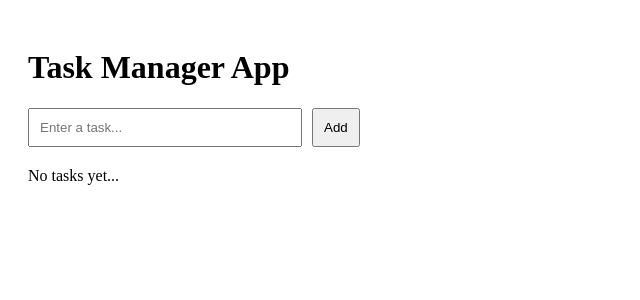
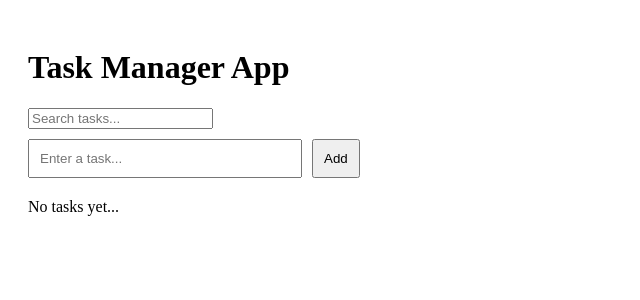
Before and after one commit to Pawina85/task-manager, a React (Vite) app: page / in a window 1280 px wide. Shown: the top 300 px of the page, without its empty margins (0-640 px from the left). Built offline with nearby package versions, Linux system fonts and the light colour scheme.

Commit message:
Search bar

```diff
--- a/src/App.jsx
+++ b/src/App.jsx
@@ -5,6 +5,8 @@ import TaskList from "./components/TaskList";
 export default function App() {
   const [tasks, setTasks] = useState([]);
   const [loaded, setLoaded] = useState(false);
+  const [filter, setFilter] = useState("all");
+  const [search, setSearch] = useState("");
 
   useEffect(() => {
     const savedTasks = localStorage.getItem("tasks");
@@ -42,12 +44,31 @@ export default function App() {
     setTasks(tasks.filter((task) => task.id !== id));
   }
 
+  const filteredTasks = tasks.filter((task) => {
+   const matchesFilter =
+      filter === "all" ||
+      (filter === "active" && !task.completed) ||
+      (filter === "completed" && task.completed);
+
+      const matchesSearch = task.text
+      .toLowerCase()
+      .includes(search.toLowerCase());
+
+    return matchesFilter && matchesSearch;
+  });
+
   return (
     <div style={{ padding: "20px" }}>
       <h1>Task Manager App</h1>
 
+        <input
+        type="text"
+        placeholder="Search tasks..."
+        value={search}
+        onChange={(e) => setSearch(e.target.value)}
+        style={{ marginBottom: "10px", display: "block" }}
+/>
       <TaskForm onAddTask={addTask} />
-
       <TaskList
         tasks={tasks}
         onToggleTask={toggleTask}
```
